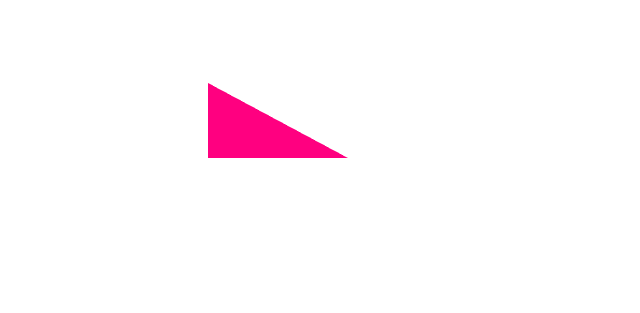
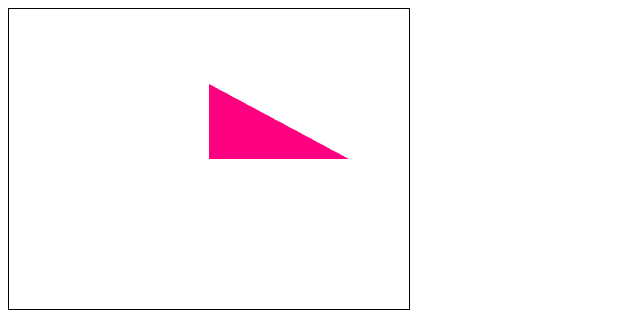
Before and after one commit to bred-and-butter/trabalho_2, a plain HTML site: page index.html in a window 1280 px wide. Shown: the whole page, without its empty margins (0-640 px from the left). Drawn offline with Linux system fonts and the light colour scheme.

Commit message:
organizando funcoes

```diff
--- a/index.html
+++ b/index.html
@@ -1,12 +1,15 @@
 <!DOCTYPE html>
 <html lang="en">
+
 <head>
     <meta charset="UTF-8">
     <meta name="viewport" content="width=device-width, initial-scale=1.0">
     <title>Document</title>
 </head>
+
 <body>
-    <canvas id="canv" width="400" height="300"></canvas>
+    <canvas id="canv" width="400" height="300" style="border: 1px solid black;"></canvas>
     <script src="script.js"></script>
 </body>
+
 </html>
--- a/script.js
+++ b/script.js
@@ -3,11 +3,13 @@ var gl = canvas.getContext('webgl2');
 function main() {
     if (!gl) {
         console.log('sem webgl2');
+        return;
     }
     else {
         console.log('webgl ok');
     }
     //variaveis string com o codigo pros shaders do webgl
+    //uniform vec2 u_tranlation;
     var vertexShaderSource = /*glsl*/ "#version 300 es\n\n    in vec4 a_position;\n\n    void main () {\n        gl_Position = a_position;\n    }\n    ";
     var fragmentShaderSource = /*glsl*/ "#version 300 es\n\n    precision highp float;\n\n    out vec4 outColor;\n\n    void main () {\n        outColor = vec4(1, 0, 0.5, 1);\n    }\n    ";
     var transferObj = {};
@@ -18,37 +20,12 @@ function main() {
         0, 0.5,
         0.7, 0
     ];
-    //coloca a info dos pontos no buffer
-    //              aonde colocar   tipo do dado                para otimizacao
-    gl.bufferData(gl.ARRAY_BUFFER, new Float32Array(positions), gl.STATIC_DRAW);
-    drawScene(transferObj);
+    var count = 3;
+    setShape(positions);
+    drawScene(transferObj, count);
 }
 // -------INICIALIZACAO-------
 function init(vertexShaderSource, fragmentShaderSource) {
-    //funcao de criar shader
-    function createShader(gl, type, source) {
-        var shader = gl.createShader(type); // cria um shader no webgl
-        gl.shaderSource(shader, source); // poe o codigo fonte ndo shader no webgl
-        gl.compileShader(shader); // compila
-        var success = gl.getShaderParameter(shader, gl.COMPILE_STATUS);
-        if (success) {
-            return shader;
-        }
-        console.log(gl.getShaderInfoLog(shader));
-        gl.deleteShader(shader);
-    }
-    function createProgram(vertexShader, fragmentShader) {
-        var program = gl.createProgram(); // cria programa
-        gl.attachShader(program, vertexShader); // conecta os shaders com o programa
-        gl.attachShader(program, fragmentShader);
-        gl.linkProgram(program); // conecta o programa com o webgl
-        var success = gl.getProgramParameter(program, gl.LINK_STATUS);
-        if (success) {
-            return program;
-        }
-        console.log(gl.getProgramInfoLog(program));
-        gl.deleteProgram(program);
-    }
     //cria shaders
     var vertexShader = createShader(gl, gl.VERTEX_SHADER, vertexShaderSource);
     var fragmentShader = createShader(gl, gl.FRAGMENT_SHADER, fragmentShaderSource);
@@ -79,7 +56,7 @@ function init(vertexShaderSource, fragmentShaderSource) {
     };
 }
 // ------- LOOP DE DESENHO -------
-function drawScene(transferObj) {
+function drawScene(transferObj, count) {
     //diz pro webgl que o X e Y do webgl correspondem ao width e height do canvas
     gl.viewport(0, 0, gl.canvas.width, gl.canvas.height);
     //limpa o canvas
@@ -92,7 +69,40 @@ function drawScene(transferObj) {
     //desenha o que ta no array
     var primitiveType = gl.TRIANGLES;
     var offset = 0;
-    var count = 3;
     gl.drawArrays(primitiveType, offset, count);
 }
+function setShape(positions, x, y, width, height) {
+    if (positions === void 0) { positions = []; }
+    if (x === void 0) { x = 0; }
+    if (y === void 0) { y = 0; }
+    if (width === void 0) { width = 0; }
+    if (height === void 0) { height = 0; }
+    //coloca a info dos pontos no buffer
+    //              aonde colocar   tipo do dado                para otimizacao
+    gl.bufferData(gl.ARRAY_BUFFER, new Float32Array(positions), gl.STATIC_DRAW);
+}
+//funcao de criar shader
+function createShader(gl, type, source) {
+    var shader = gl.createShader(type); // cria um shader no webgl
+    gl.shaderSource(shader, source); // poe o codigo fonte ndo shader no webgl
+    gl.compileShader(shader); // compila
+    var success = gl.getShaderParameter(shader, gl.COMPILE_STATUS);
+    if (success) {
+        return shader;
+    }
+    console.log(gl.getShaderInfoLog(shader));
+    gl.deleteShader(shader);
+}
+function createProgram(vertexShader, fragmentShader) {
+    var program = gl.createProgram(); // cria programa
+    gl.attachShader(program, vertexShader); // conecta os shaders com o programa
+    gl.attachShader(program, fragmentShader);
+    gl.linkProgram(program); // conecta o programa com o webgl
+    var success = gl.getProgramParameter(program, gl.LINK_STATUS);
+    if (success) {
+        return program;
+    }
+    console.log(gl.getProgramInfoLog(program));
+    gl.deleteProgram(program);
+}
 main();
```
Also changed, not shown: 1 other file.
